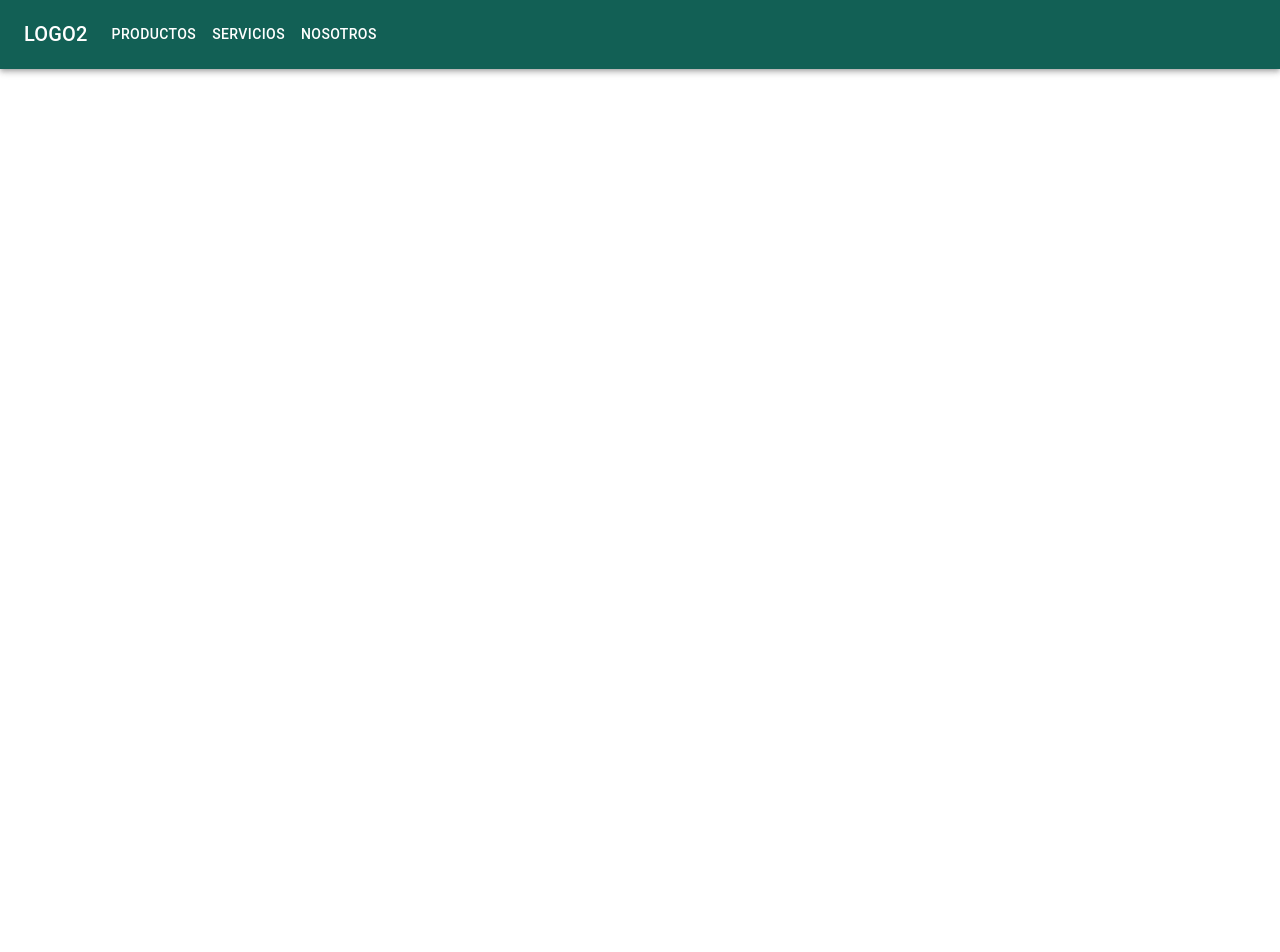
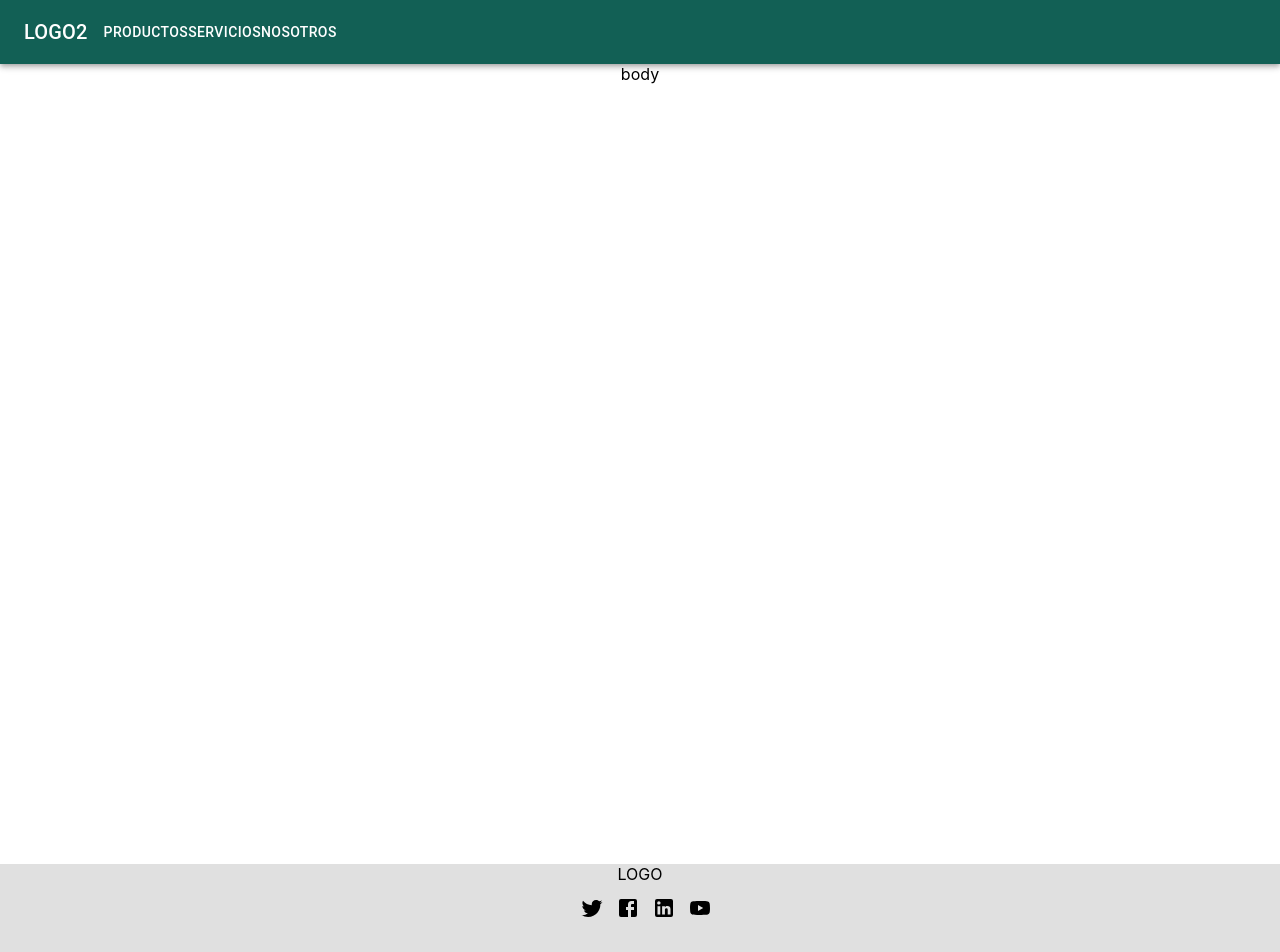
Before and after one commit to soniaortiz/serv-biotec, a React (Create React App) app: page / in a window 1280 px wide. Shown: the top 952 px of the page. Before the commit the page ends 800 px from the top, so only its background shows below. Built offline with nearby package versions, Linux system fonts and the light colour scheme.

Commit message:
[SERV-0002]: added footer, social media

```diff
--- a/src/App.js
+++ b/src/App.js
@@ -1,13 +1,18 @@
 import './App.css';
 import { Header } from './components/header/Header';
 import theme from './theme';
-import { ThemeProvider }from '@mui/material/styles';
+import { ThemeProvider } from '@mui/material/styles';
+import { Footer } from './components/footer/Footer';
+import { MainBody } from './components/mainBody/MainBody';
 
 function App() {
   return (
     <ThemeProvider theme={theme}>
       <div className="App">
         <Header />
+        <MainBody />
+        <Footer />
+
       </div>
     </ThemeProvider>
 
--- /dev/null
+++ b/src/components/footer/Footer.jsx
@@ -0,0 +1,20 @@
+import React from 'react';
+import { SocialMedia } from '../socialMedia/SocialMedia';
+
+export function Footer() {
+    return (
+        <div
+            style={{
+                backgroundColor: '#E0E0E0',
+                height: '300px',
+                width: '100%'
+            }}
+
+        >
+            LOGO
+            <div>
+                <SocialMedia />
+            </div>
+        </div>
+    )
+}
--- /dev/null
+++ b/src/components/mainBody/MainBody.jsx
@@ -0,0 +1,18 @@
+import React from 'react';
+
+export function MainBody() {
+    return (
+        <div
+            style={{
+                // backgroundColor: '#E0E0E0',
+                margin: 'auto',
+                height: '100vh',
+                width: '80%'
+            }}
+
+        >
+
+            body
+        </div>
+    )
+}
--- /dev/null
+++ b/src/components/socialMedia/SocialMedia.jsx
@@ -0,0 +1,50 @@
+import React from 'react'
+import IconButton from '@material-ui/core/IconButton';
+import TwitterAccountCircle from '@material-ui/icons/Twitter'
+import FacebookAccountCircle from '@material-ui/icons/Facebook';
+import LinkedInAccountCircle from '@material-ui/icons/LinkedIn';
+import YouTubeAccountCircle from '@material-ui/icons/YouTube';
+
+export const SocialMedia = () => {
+
+    return (
+        <div className="socialMediaContainer">
+
+            <IconButton
+                edge="end"
+                aria-haspopup="true"
+                href={'https://twitter.com'}
+                color="inherit"
+            >
+                <TwitterAccountCircle />
+            </IconButton>
+
+            <IconButton
+                edge="end"
+                aria-haspopup="true"
+                href={'https://www.reddit.com/user/soniasdev'}
+                color="inherit"
+            >
+                <FacebookAccountCircle />
+            </IconButton>
+
+            <IconButton
+                edge="end"
+                aria-haspopup="true"
+                href={"https://www.linkedin.com"}
+                color="inherit"
+            >
+                <LinkedInAccountCircle />
+            </IconButton>
+
+            <IconButton
+                edge="end"
+                aria-haspopup="true"
+                href={" https://www.youtube.com/channel/UCH6JAh8ugccQGOxRsbztSdA/"}
+                color="inherit"
+            >
+                <YouTubeAccountCircle />
+            </IconButton>
+        </div>
+    )
+}
```
